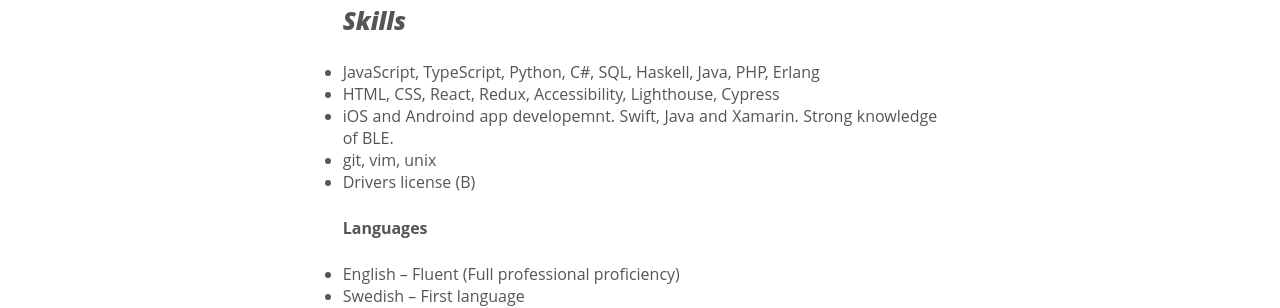
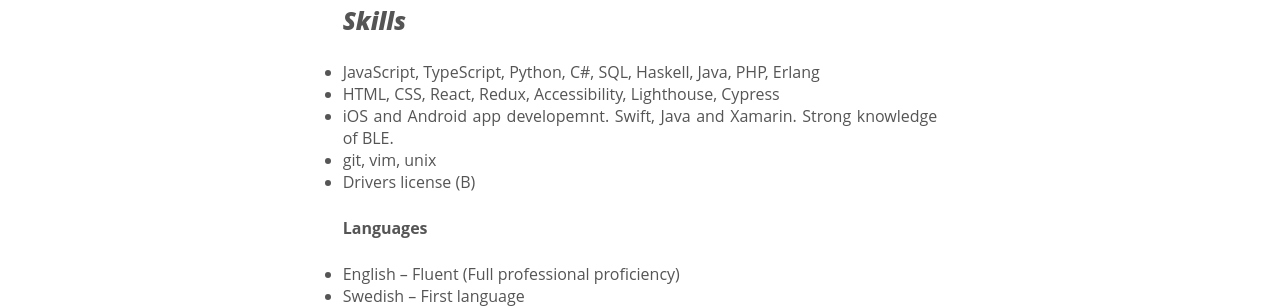
Before and after one commit to karljakoblarsson/karljakoblarsson.github.io, a Jekyll site: the page built from cv.md, in a window 1280 px wide and 900 px high, scrolled down 2109 px. Shown: the part 307-615 px from the top of the window. Built offline with Jekyll 4.4.1, drawn with Linux system fonts in a browser that asks for light colours.

Commit message:
Fix speling mistake in cv, update gitignore

```diff
--- a/cv.md
+++ b/cv.md
@@ -93,7 +93,7 @@
 
 - JavaScript, TypeScript, Python, C#, SQL, Haskell, Java, PHP, Erlang
 - HTML, CSS, React, Redux, Accessibility, Lighthouse, Cypress
-- iOS and Androind app developemnt. Swift, Java and Xamarin. Strong knowledge
+- iOS and Android app developemnt. Swift, Java and Xamarin. Strong knowledge
     of BLE.
 - git, vim, unix
 - Drivers license (B)
```
Also changed, not shown: 1 other file.
